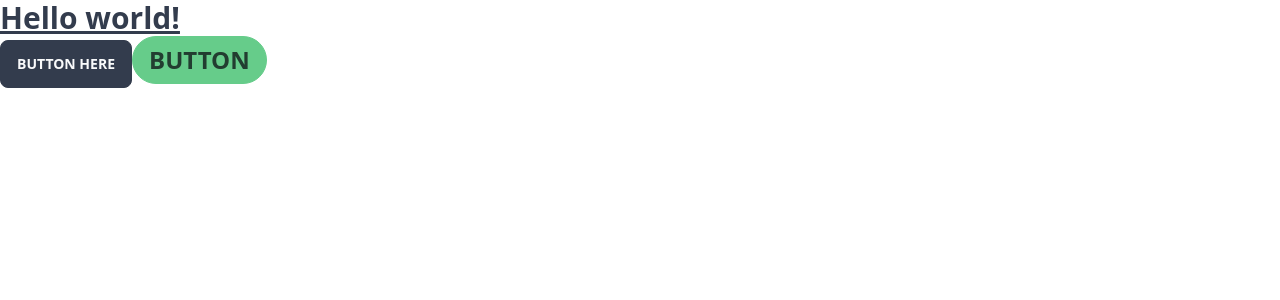
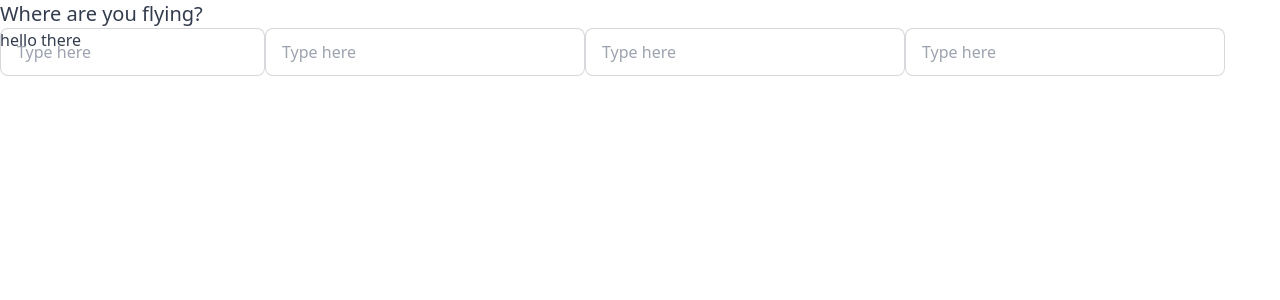
Before and after one commit to kingkwongsta/Golobe-Travel-Agency, a Next.js app: page / in a window 1280 px wide. Shown: the top 300 px of the page. Built offline with nearby package versions, Linux system fonts and the light colour scheme.

Commit message:
searchbar in homepage page

```diff
--- /dev/null
+++ b/src/components/searchbar.tsx
@@ -0,0 +1,34 @@
+import React from "react";
+
+export default function SearchBar() {
+  return (
+    <>
+      <div className="text-xl">Where are you flying?</div>
+      <div className="input-section flex">
+        <div className="relative">
+          <p className="absolute top-0">hello there</p>
+          <input
+            type="text"
+            placeholder="Type here"
+            className="input input-bordered w-full max-w-xs"
+          />
+        </div>
+        <input
+          type="text"
+          placeholder="Type here"
+          className="input input-bordered w-full max-w-xs"
+        />
+        <input
+          type="text"
+          placeholder="Type here"
+          className="input input-bordered w-full max-w-xs"
+        />
+        <input
+          type="text"
+          placeholder="Type here"
+          className="input input-bordered w-full max-w-xs"
+        />
+      </div>
+    </>
+  );
+}
--- a/src/pages/index.tsx
+++ b/src/pages/index.tsx
@@ -1,6 +1,7 @@
 import Head from "next/head";
 import Image from "next/image";
 import { Inter } from "next/font/google";
+import SearchBar from "@/components/searchbar";
 
 const inter = Inter({ subsets: ["latin"] });
 
@@ -14,11 +15,7 @@ export default function Home() {
         <link rel="icon" href="/favicon.ico" />
       </Head>
       <main>
-        <h1 className="text-3xl font-bold underline">Hello world!</h1>
-        <button className="btn">button here</button>
-        <button className="btn btn-primary text-2xl rounded-full">
-          Button
-        </button>
+        <SearchBar />
       </main>
     </>
   );
```
